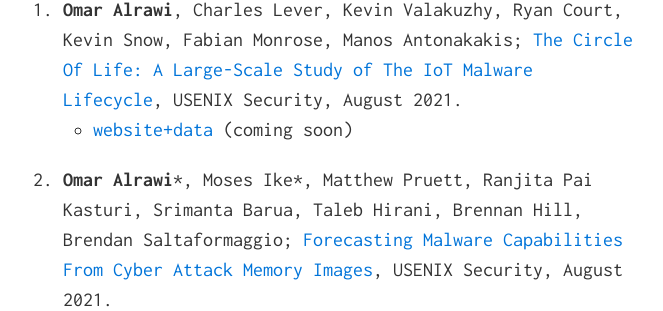
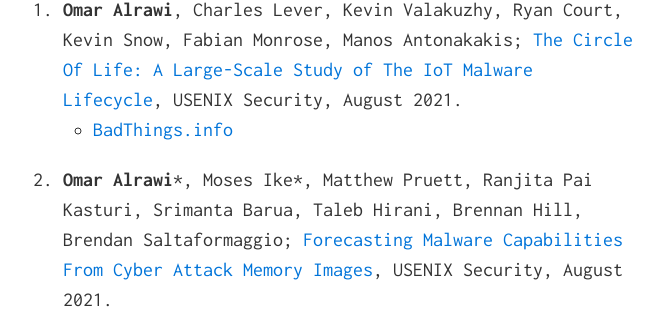
Before and after one commit to alrawi/alrawi.github.io, a Jekyll site: the page built from index.md, in a window 1280 px wide and 900 px high, scrolled down 1104 px. Shown: the part 141-452 px from the top of the window, without its empty margins (307-970 px from the left). Built offline with Jekyll 4.4.1, drawn with Linux system fonts in a browser that asks for light colours.

Commit message:
Update index.md

```diff
--- a/index.md
+++ b/index.md
@@ -25,8 +25,8 @@ Additionally, I am investigating malware threats affecting IoT, mobile apps, and
   * Award: $5,000/year
 
 ### Publication
-1. __Omar Alrawi__, Charles Lever, Kevin Valakuzhy, Ryan Court, Kevin Snow, Fabian Monrose, Manos Antonakakis; [The Circle Of Life: A Large-Scale Study of The IoT Malware Lifecycle](#), USENIX Security, August 2021.
-  * [website+data](#) (coming soon)
+1. __Omar Alrawi__, Charles Lever, Kevin Valakuzhy, Ryan Court, Kevin Snow, Fabian Monrose, Manos Antonakakis; [The Circle Of Life: A Large-Scale Study of The IoT Malware Lifecycle](/static/papers/alrawi_iot-malware_sec21.pdf), USENIX Security, August 2021.
+  * [BadThings.info](https://badthings.info/)
 1. __Omar Alrawi__{::nomarkdown}*{:/}, Moses Ike{::nomarkdown}*{:/}, Matthew Pruett, Ranjita Pai Kasturi, Srimanta Barua, Taleb Hirani, Brennan Hill, Brendan Saltaformaggio; [Forecasting Malware Capabilities From Cyber Attack Memory Images](/static/papers/alrawi_forecast_sec21.pdf), USENIX Security, August 2021.
   * [code](https://github.com/CyFI-Lab-Public/Forecast)
 1. R. Duan, __O. Alrawi__, R. P Kasturi, R. Elder, B. Saltaformaggio, W. Lee. [Measuring and preventing supply chain attacks on package managers](/#) To appear in NDSS 2021.
```
